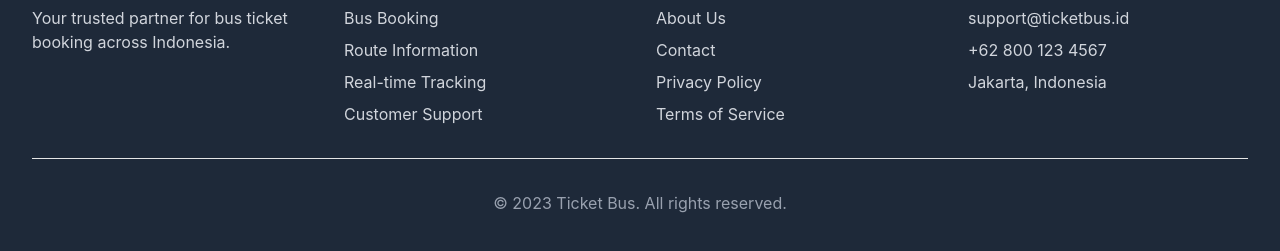
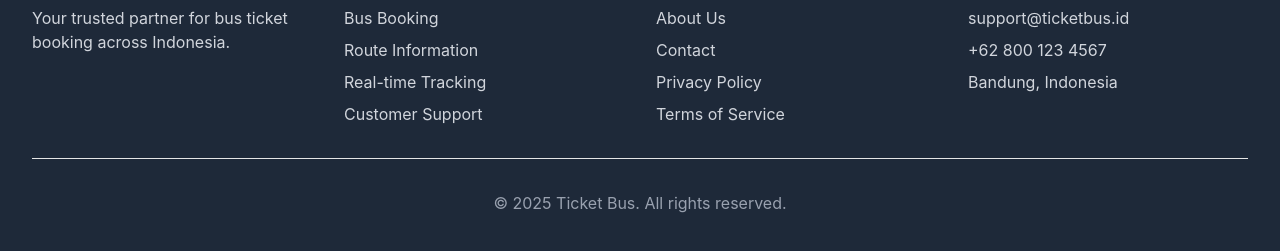
Before and after one commit to atr27/ticket-bus-ahmadtr, a Next.js app: page / in a window 1280 px wide. Shown: the part 2891-3142 px from the top of the page. Built offline with nearby package versions, Linux system fonts and the light colour scheme; no server answers.

Commit message:
change text

```diff
--- a/src/app/layout.tsx
+++ b/src/app/layout.tsx
@@ -69,12 +69,12 @@ export default function RootLayout({
                     <ul className="space-y-2 text-gray-300">
                       <li>support@ticketbus.id</li>
                       <li>+62 800 123 4567</li>
-                      <li>Jakarta, Indonesia</li>
+                      <li>Bandung, Indonesia</li>
                     </ul>
                   </div>
                 </div>
                 <div className="border-t border-gray-700 mt-8 pt-8 text-center text-gray-400">
-                  <p>© 2023 Ticket Bus. All rights reserved.</p>
+                  <p>© 2025 Ticket Bus. All rights reserved.</p>
                 </div>
               </div>
             </footer>
```
